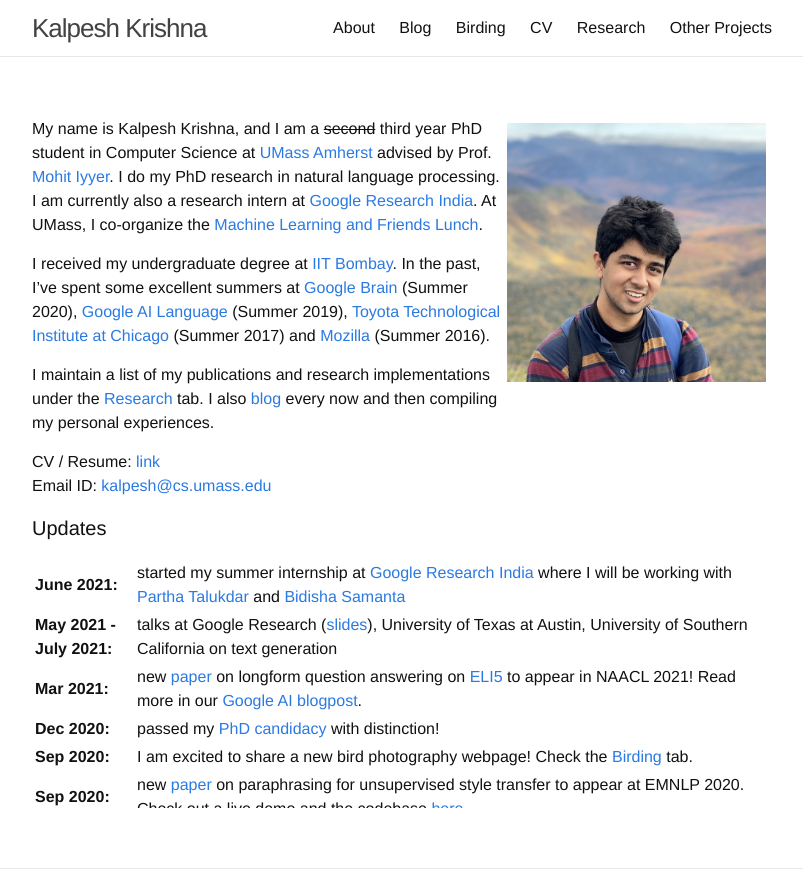
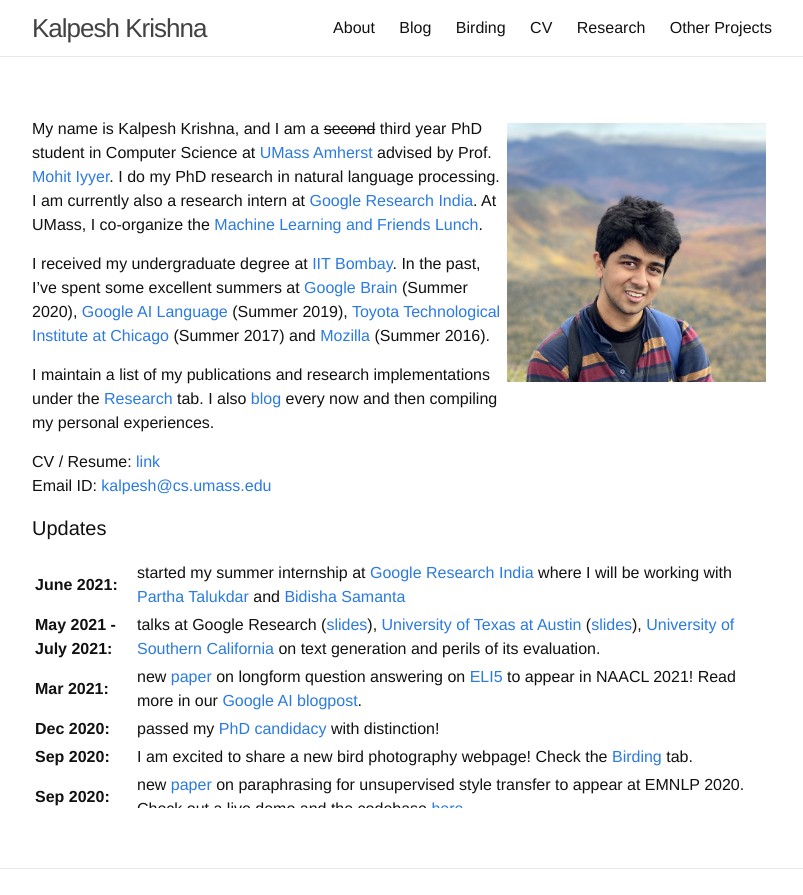
Before and after one commit to martiansideofthemoon/martiansideofthemoon.github.io, a Jekyll site: the page built from index.md, in a window 1280 px wide, cut to the strip 0-895 px from the top of the page. Shown: the whole strip, without its empty margins (238-1041 px from the left). Built offline with Jekyll 4.4.1, drawn with Linux system fonts in a browser that asks for light colours; comment, search, counter and statistics services are not loaded.

Commit message:
Update index.md

```diff
--- a/index.md
+++ b/index.md
@@ -21,7 +21,7 @@ Email ID: [kalpesh@cs.umass.edu](mailto:kalpesh@cs.umass.edu)
 <col width="100px">
 <col width="630px">
 <tr><td><b>June 2021:</b></td><td>started my summer internship at <a href="https://research.google/locations/india/">Google Research India</a> where I will be working with <a href="http://talukdar.net/">Partha Talukdar</a> and <a href="https://sites.google.com/view/bidisha-samanta/">Bidisha Samanta</a></td></tr>
-<tr><td><b>May 2021 - July 2021:</b></td><td>talks at Google Research (<a href="https://docs.google.com/presentation/d/1kkl0fGbhEqWnUDkcSbFsDWIKnojlR_HFiCvhAhXW2Uk/edit?usp=sharing">slides</a>), University of Texas at Austin, University of Southern California on text generation</td></tr>
+<tr><td><b>May 2021 - July 2021:</b></td><td>talks at Google Research (<a href="https://docs.google.com/presentation/d/1kkl0fGbhEqWnUDkcSbFsDWIKnojlR_HFiCvhAhXW2Uk/edit?usp=sharing">slides</a>), <a href="https://sites.google.com/view/utnlpsummerseminar/home">University of Texas at Austin</a> (<a href="https://docs.google.com/presentation/d/1eAV7Sn8KtT095YabkYtdcRKbWOUwwfmHazbQCjCTqSM/edit?usp=sharing">slides</a>), <a href="https://nlg.isi.edu/nl-seminar/">University of Southern California</a> on text generation and perils of its evaluation.</td></tr>
 <tr><td><b>Mar 2021:</b></td><td>new <a href="https://arxiv.org/abs/2103.06332">paper</a> on longform question answering on <a href="https://arxiv.org/abs/1907.09190">ELI5</a> to appear in NAACL 2021! Read more in our <a href="https://ai.googleblog.com/2021/03/progress-and-challenges-in-long-form.html">Google AI blogpost</a>.</td></tr>
 <tr><td><b>Dec 2020:</b></td><td>passed my <a href="https://www.cics.umass.edu/grads/phd-portfolio">PhD candidacy</a> with distinction!</td></tr>
 <tr><td><b>Sep 2020:</b></td><td>I am excited to share a new bird photography webpage! Check the <a href="{{ site.url }}/birding">Birding</a> tab.</td></tr>
```
